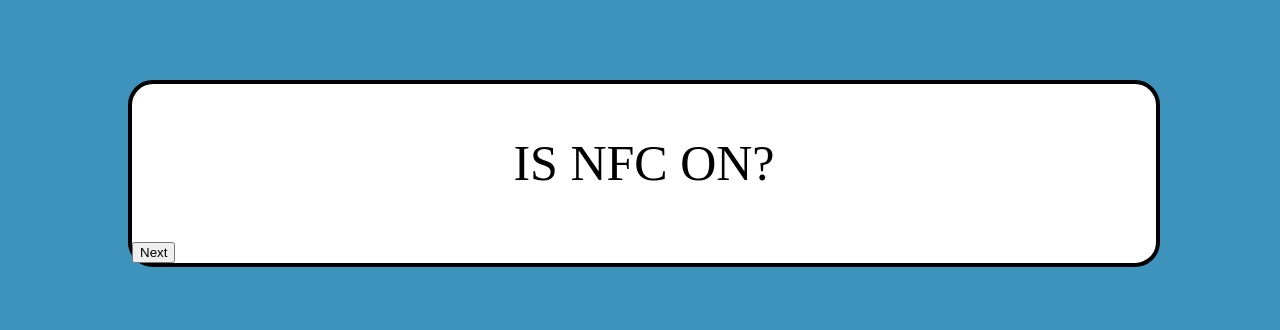
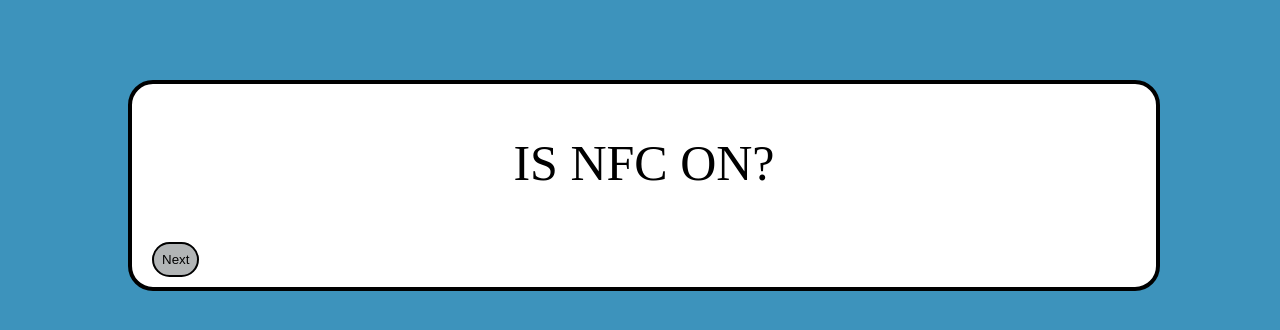
Before and after one commit to rajputd/NFC-WIFI-Setter, a React app: page / in a window 1280 px wide. Shown: the top 330 px of the page. Built offline with nearby package versions, Linux system fonts and the light colour scheme.

Commit message:
Style Homesceen navigation button

```diff
--- a/src/screens/HomeScreen.js
+++ b/src/screens/HomeScreen.js
@@ -7,7 +7,7 @@ export default class HomeScreen extends React.Component {
       <div style={styles.container}>
         <div style={styles.box}>
           <p style ={styles.textDisplay}>IS NFC ON? </p>
-          <button onClick={this.props.onClick}>Next</button>
+          <button style={styles.button} onClick={this.props.onClick}>Next</button>
         </div>
       </div>
     )
@@ -32,15 +32,21 @@ const styles = {
     borderRadius: '25px',
     borderColor:'black',
     borderWidth: 4,
-    // position: 'relative',
-    // top: '150px',
-    // left: '80px',
-    // right: '200px',
     position: 'absolute',
     top: '10%',
     left: '10%',
     width: '80%',
     margin: 'auto',
+  },
+  button: {
+    borderStyle:'solid',
+    backgroundColor: '#b2b5b6',
+    borderRadius: '25px',
+    borderColor:'black',
+    borderWidth: 2,
+    padding: '8px',
+    marginLeft: 20,
+    marginBottom: 10
 
   }
 };
```
